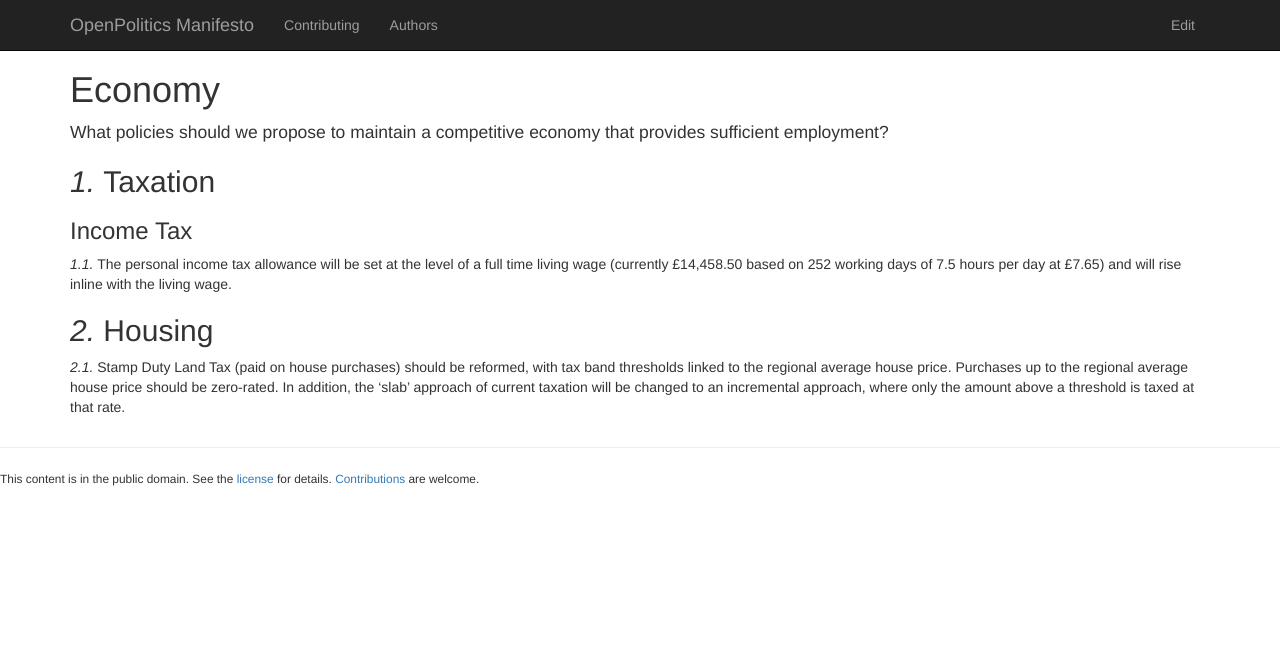
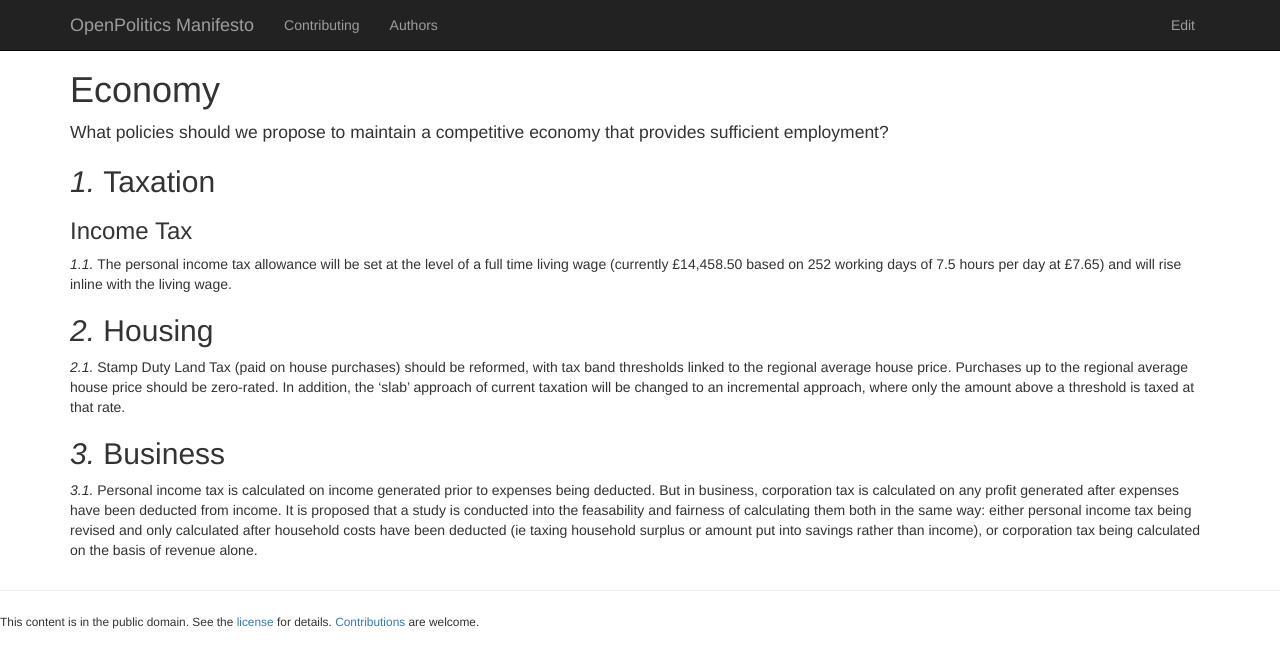
Before and after one commit to openpolitics/manifesto, a Jekyll site: the page built from economy.md, in a window 1280 px wide. Shown: the top 668 px of the page. Built offline with Jekyll 4.4.1, drawn with Linux system fonts in a browser that asks for light colours; nearby versions of some CDN libraries.

Commit message:
Calculating Corporation Tax and Income Tax in the same way

```diff
--- a/economy.md
+++ b/economy.md
@@ -15,3 +15,7 @@ The personal income tax allowance will be set at the level of a full time living
 ## Housing
 
 Stamp Duty Land Tax (paid on house purchases) should be reformed, with tax band thresholds linked to the regional average house price. Purchases up to the regional average house price should be zero-rated. In addition, the 'slab' approach of current taxation will be changed to an incremental approach, where only the amount above a threshold is taxed at that rate.
+
+## Business
+
+Personal income tax is calculated on income generated prior to expenses being deducted. But in business, corporation tax is calculated on any profit generated after expenses have been deducted from income. It is proposed that a study is conducted into the feasability and fairness of calculating them both in the same way: either personal income tax being revised and only calculated after household costs have been deducted (ie taxing household surplus or amount put into savings rather than income), or corporation tax being calculated on the basis of revenue alone.
```
